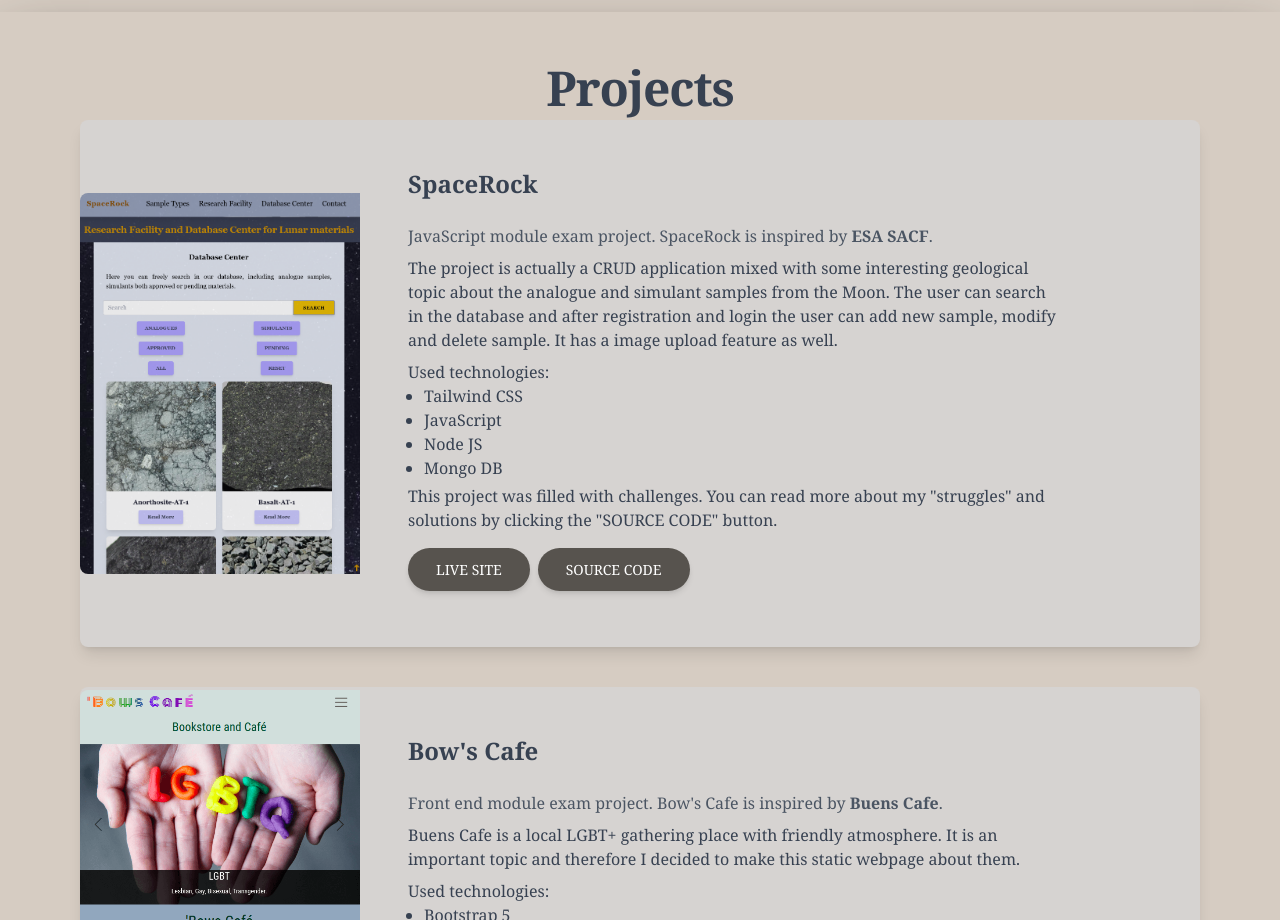
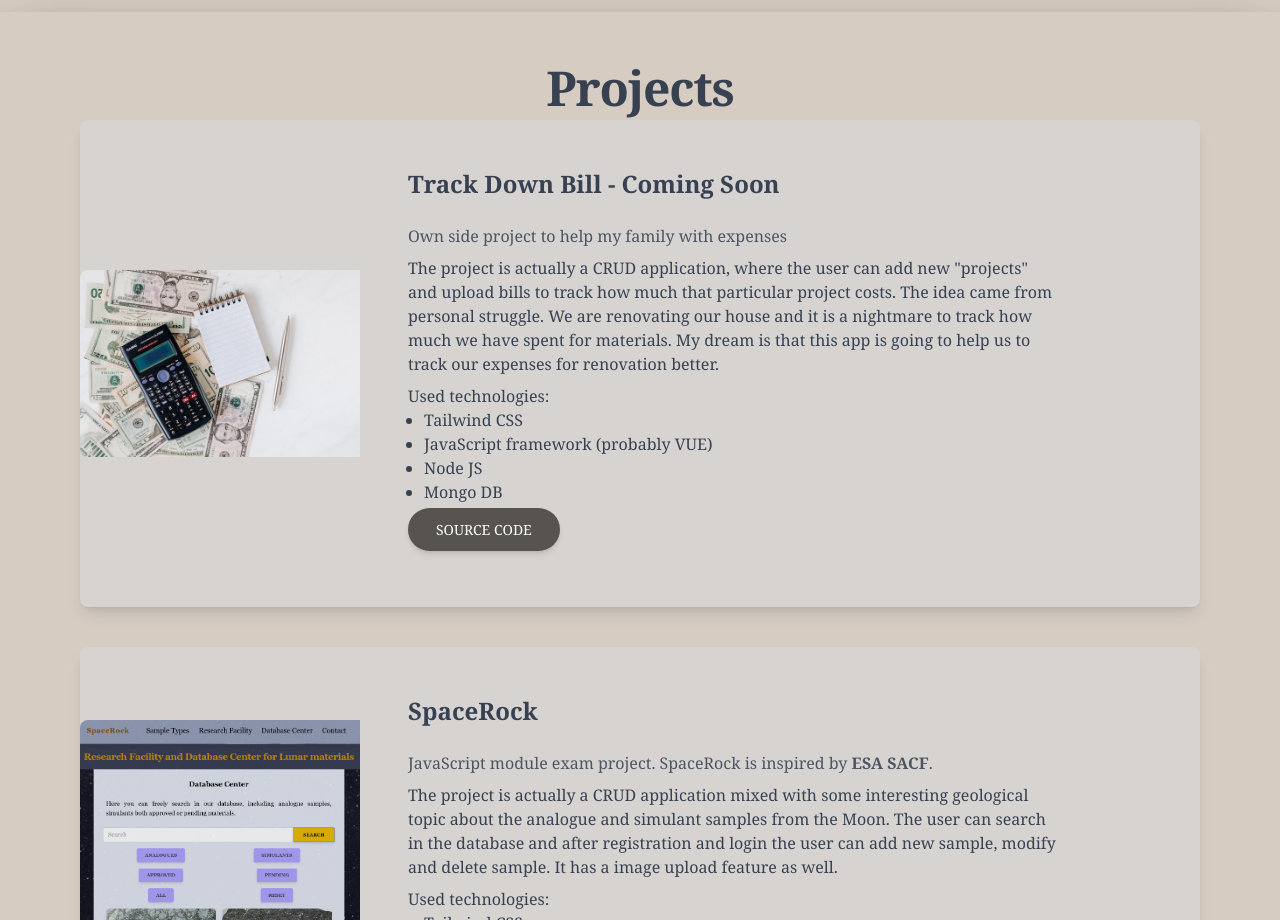
Before and after one commit to ViktoriaBors/portfolio, a plain HTML site: page index.html in a window 1280 px wide. Shown: the part 900-1820 px from the top of the page. Drawn offline with nearby package versions, Linux system fonts and the light colour scheme.

Commit message:
update with TrackDownBill

```diff
--- a/index.html
+++ b/index.html
@@ -154,13 +154,48 @@ z-10
   </section>
   <section id="projects" class="text-center text-gray-700 py-5 shadow-2xl shadow-stone-900">
     <h2 class="text-3xl md:text-4xl xl:text-5xl font-bold tracking-tight sm:pt-8 pb-2">Projects</h2>
+        <!-- Main Projects -->
+        <div class="mb-10 sm:mx-5 md:mx-10 lg:mx-20 md:text-left">
+          <div class="block rounded-lg shadow-lg bg-stone-300">
+            <div class="flex flex-wrap items-center">
+              <div
+                class="grow-0 shrink-0 basis-auto flex flex-col justify-center items-center sm:flex-row w-full md:w-3/12">
+                <img src="img/pexels-karolina-grabowska-4386373.jpg" alt="Bill tracking app"
+                  class="w-2/4 md:w-full pt-3 md:p-0 rounded-t-lg md:rounded-tr-none md:rounded-bl-lg" />
+              </div>
+              <div class="grow-0 shrink-0 basis-auto w-full md:w-8/12">
+                <div class="px-4 py-12 md:px-12">
+                  <h2 class="text-2xl font-bold mb-6">
+                    Track Down Bill - Coming Soon
+                  </h2>
+                  <p class="text-gray-600 pb-2">
+                    Own side project to help my family with expenses  </p>
+                   <p class="pb-2"> The project is actually a CRUD application, where the user can add new "projects" and upload bills to track how much that particular project costs. The idea came from personal struggle. We are renovating our house and it is a nightmare to track how much we have spent for materials.
+                    My dream is that this app is going to help us to track our expenses for renovation better.</p>
+                   <p> Used technologies:</p>
+                   <ul class="list-none md:list-disc mb-1">
+                    <li class="ml-4">Tailwind CSS</li>
+                    <li class="ml-4">JavaScript framework (probably VUE)</li>
+                    <li class="ml-4">Node JS</li>
+                    <li class="ml-4">Mongo DB</li>
+                   </ul>
+                   <div class="flex flex-col sm:flex-row justify-around lg:justify-start">
+                     <a href="https://github.com/ViktoriaBors/trackDownBill" target="_blank"
+                       class="inline-block mb-2 px-7 py-3 bg-stone-600 text-white font-medium text-sm leading-snug uppercase rounded-full shadow-md hover:bg-stone-800 hover:shadow-lg focus:bg-stone-800 focus:shadow-lg focus:outline-none focus:ring-0 active:bg-stone-800 active:shadow-lg transition duration-150 ease-in-out"
+                       data-mdb-ripple="true" data-mdb-ripple-color="light"> Source code</a>
+                   </div>
+                </div>
+              </div>
+            </div>
+          </div>
+        </div>
     <!-- Main Projects -->
     <div class="mb-10 sm:mx-5 md:mx-10 lg:mx-20 md:text-left">
       <div class="block rounded-lg shadow-lg bg-stone-300">
         <div class="flex flex-wrap items-center">
           <div
             class="grow-0 shrink-0 basis-auto flex flex-col justify-center items-center sm:flex-row w-full md:w-3/12">
-            <img src="img/spacerock1.png" alt="Bow's Cafe - cafe and bookstore for LGBT community"
+            <img src="img/spacerock1.png" alt="SpaceRock - database for Moon-like materials"
               class="w-2/4 md:w-full pt-3 md:p-0 rounded-t-lg md:rounded-tr-none md:rounded-bl-lg" />
           </div>
           <div class="grow-0 shrink-0 basis-auto w-full md:w-8/12">
```
Also changed, not shown: img/pexels-karolina-grabowska-4386373.jpg (added).
